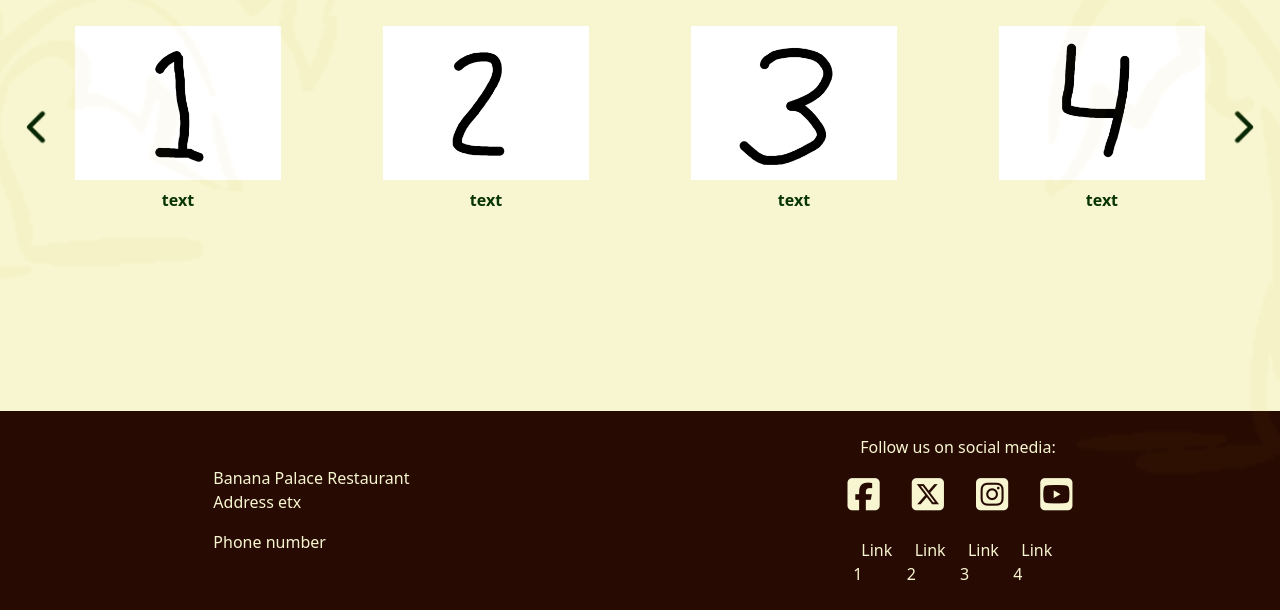
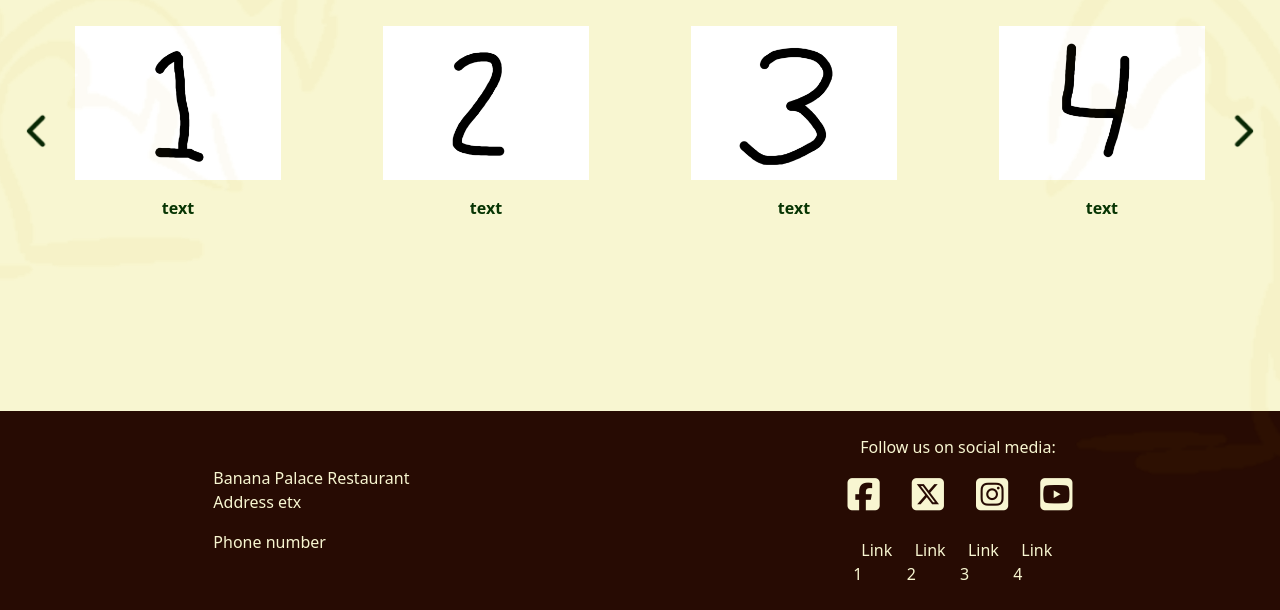
Before and after one commit to NiclO1337/pp4-banana-palace, a Django app: page / in a window 1280 px wide. Shown: the part 590-1200 px from the top of the page. Run offline with Django 5.2, Linux system fonts and the light colour scheme.

Commit message:
Change slides to user standard card-body and card-text

```diff
--- a/home/templates/home/index.html
+++ b/home/templates/home/index.html
@@ -10,7 +10,9 @@
               <div class="card-img">
                 <img src="{% static './images/1.png' %}" class="img-fluid" />
               </div>
-              <p class="mt-2">text</p>
+              <div class="card-body">
+                <p class="card-text">text</p>
+              </div>
             </div>
           </div>
         </div>
@@ -20,7 +22,9 @@
               <div class="card-img">
                 <img src="{% static './images/2.png' %}" class="img-fluid" />
               </div>
-              <p class="mt-2">text</p>
+              <div class="card-body">
+                <p class="card-text">text</p>
+              </div>
             </div>
           </div>
         </div>
@@ -30,7 +34,9 @@
               <div class="card-img">
                 <img src="{% static './images/3.png' %}" class="img-fluid" />
               </div>
-              <p class="mt-2">text</p>
+              <div class="card-body">
+                <p class="card-text">text</p>
+              </div>
             </div>
           </div>
         </div>
@@ -40,7 +46,9 @@
               <div class="card-img">
                 <img src="{% static './images/4.png' %}" class="img-fluid" />
               </div>
-              <p class="mt-2">text</p>
+              <div class="card-body">
+                <p class="card-text">text</p>
+              </div>
             </div>
           </div>
         </div>
@@ -50,7 +58,9 @@
               <div class="card-img">
                 <img src="{% static './images/5.png' %}" class="img-fluid" />
               </div>
-              <p class="mt-2">text</p>
+              <div class="card-body">
+                <p class="card-text">text</p>
+              </div>
             </div>
           </div>
         </div>
@@ -60,7 +70,9 @@
               <div class="card-img">
                 <img src="{% static './images/6.png' %}" class="img-fluid" />
               </div>
-              <p class="mt-2">text</p>
+              <div class="card-body">
+                <p class="card-text">text</p>
+              </div>
             </div>
           </div>
         </div>
@@ -85,15 +97,4 @@
   </div>
 </div>
 
-<!--
-<div class="card" style="width: 18rem">
-  <img src="..." class="card-img-top" alt="..." />
-  <div class="card-body">
-    <p class="card-text">
-      Some quick example text to build on the card title and make up the bulk of
-      the card's content.
-    </p>
-  </div>
-</div> -->
-
 {% endblock %}
--- a/static/js/script.js
+++ b/static/js/script.js
@@ -13,7 +13,7 @@ function scrollFunction() {
     ) {
         $('#header-container')[0].style.height = "4rem";
 
-        $('main.flex-grow-1')[0].style.marginTop = "15rem";
+        $('main.flex-grow-1')[0].style.marginTop = "10rem";
 
         $('.navbar-brand')[0].style.display = "block";
         $('#main-logo')[0].style.display = "none";
```
